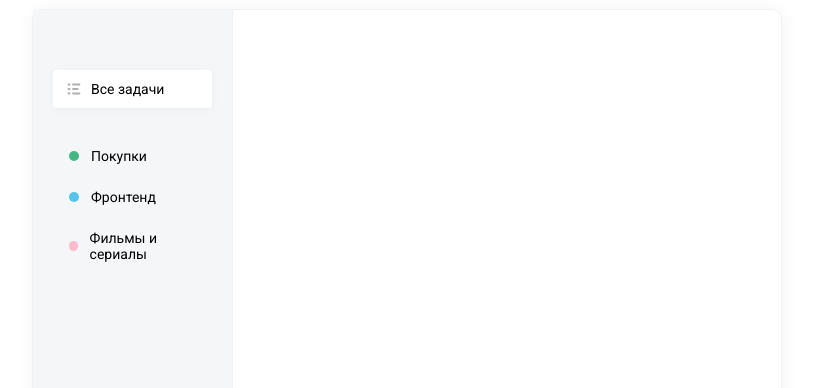
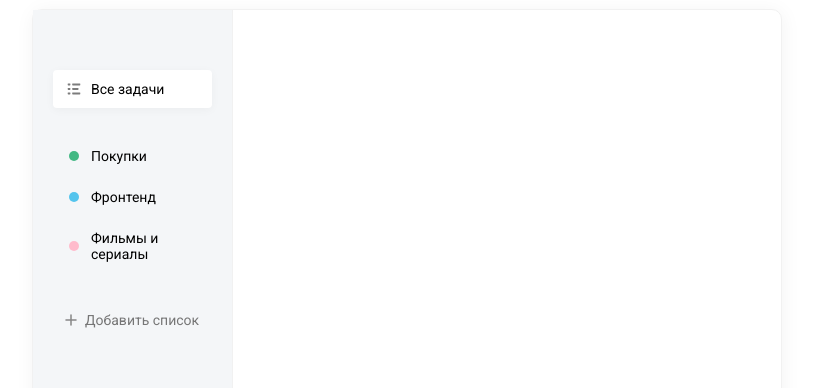
Before and after one commit to zuko-zu/react-todo, a React (Create React App) app: page / in a window 1280 px wide. Shown: the part 126-514 px from the top of the page, without its empty margins (233-1046 px from the left). Built offline with nearby package versions, Linux system fonts and the light colour scheme.

Commit message:
feat: implement AddList component with popup and Badge

```diff
--- a/src/App.js
+++ b/src/App.js
@@ -1,6 +1,12 @@
 import React from 'react'
+
+import AddList from './components/AddList/AddList'
 import List from './components/List/List'
-import listSvg from './assets/icons/list.svg'
+import DB from './assets/db.json'
+
+
+// import listSvg from './assets/icons/list.svg'
+// import addListSvg from './assets/icons/add.svg'
 
 
 function App() {
@@ -9,7 +15,15 @@ function App() {
       <div className="todo__sidebar">
         <List items={[
           {
-            icon: listSvg,
+            icon: <svg width="18"
+            height="18"
+            viewBox="0 0 18 18"
+            fill="none"
+            xmlns="http://www.w3.org/2000/svg">
+              <path
+              d="M12.96 8.10001H7.74001C7.24321 8.10001 7.20001 8.50231 7.20001 9.00001C7.20001 9.49771 7.24321 9.90001 7.74001 9.90001H12.96C13.4568 9.90001 13.5 9.49771 13.5 9.00001C13.5 8.50231 13.4568 8.10001 12.96 8.10001ZM14.76 12.6H7.74001C7.24321 12.6 7.20001 13.0023 7.20001 13.5C7.20001 13.9977 7.24321 14.4 7.74001 14.4H14.76C15.2568 14.4 15.3 13.9977 15.3 13.5C15.3 13.0023 15.2568 12.6 14.76 12.6ZM7.74001 5.40001H14.76C15.2568 5.40001 15.3 4.99771 15.3 4.50001C15.3 4.00231 15.2568 3.60001 14.76 3.60001H7.74001C7.24321 3.60001 7.20001 4.00231 7.20001 4.50001C7.20001 4.99771 7.24321 5.40001 7.74001 5.40001ZM4.86001 8.10001H3.24001C2.74321 8.10001 2.70001 8.50231 2.70001 9.00001C2.70001 9.49771 2.74321 9.90001 3.24001 9.90001H4.86001C5.35681 9.90001 5.40001 9.49771 5.40001 9.00001C5.40001 8.50231 5.35681 8.10001 4.86001 8.10001ZM4.86001 12.6H3.24001C2.74321 12.6 2.70001 13.0023 2.70001 13.5C2.70001 13.9977 2.74321 14.4 3.24001 14.4H4.86001C5.35681 14.4 5.40001 13.9977 5.40001 13.5C5.40001 13.0023 5.35681 12.6 4.86001 12.6ZM4.86001 3.60001H3.24001C2.74321 3.60001 2.70001 4.00231 2.70001 4.50001C2.70001 4.99771 2.74321 5.40001 3.24001 5.40001H4.86001C5.35681 5.40001 5.40001 4.99771 5.40001 4.50001C5.40001 4.00231 5.35681 3.60001 4.86001 3.60001Z"
+              fill="#7C7C7C"/>
+            </svg>,
             name: 'Все задачи',
             active: true
           }
@@ -30,7 +44,10 @@ function App() {
             name: 'Фильмы и сериалы',
             active: false
           }
-        ]} />
+        ]}
+        isRemovable
+        />
+        <AddList colors={DB.colors} />
       </div>
       <div className="todo__tasks">
 
--- /dev/null
+++ b/src/components/AddList/AddList.jsx
@@ -0,0 +1,75 @@
+import { useState } from 'react'
+
+import List from '../List/List'
+import Badge from '../Badge/Badge'
+
+import './AddList.scss'
+
+import closeIcon from '../../assets/icons/close.svg'
+
+const AddList = ({ colors }) => {
+    const [visiblePopup, setVisiblePopup] = useState(false)
+    const [selectedColor, selectColor] = useState(colors[0].id)
+
+
+    return (
+        <div className="add-list">
+            <List
+            onClick={() => setVisiblePopup(true)}
+            items={[
+                {
+                    className: 'list__add-button',
+                    icon:
+                    <svg
+                        width="12"
+                        height="12"
+                        viewBox="0 0 12 12"
+                        fill="none"
+                        xmlns="http://www.w3.org/2000/svg"
+                    >
+                    <path
+                        d="M6 1V11"
+                        stroke="#868686"
+                        strokeWidth="1.5"
+                        strokeLinecap="round"
+                        strokeLinejoin="round"
+                    />
+                    <path
+                        d="M1 6H11"
+                        stroke="#868686"
+                        strokeWidth="1.5"
+                        strokeLinecap="round"
+                        strokeLinejoin="round"
+                    />
+                    </svg>,
+                    name: 'Добавить список',
+                    active: false
+                }
+            ]} />
+            {visiblePopup && <div className="add-list__popup">
+                <img
+                src={closeIcon}
+                alt="Закрыть поп-ап"
+                className="add-list__popup-close-btn"
+                onClick={() => setVisiblePopup(false)} />
+                <input className="field" type="text" placeholder="Название списка" />
+
+                <div className="add-list__popup-colors">
+                    {
+                        colors.map(color => (
+                            <Badge
+                            onClick={() => selectColor(color.id)}
+                            key={color.id}
+                            color={color.name}
+                            className={selectedColor === color.id && 'badge--active'} />
+                        ))
+                    }
+                </div>
+
+                <button className="button">Добавить</button>
+            </div>}
+        </div>
+    )
+}
+
+export default AddList
--- /dev/null
+++ b/src/components/AddList/AddList.scss
@@ -0,0 +1,42 @@
+.add-list {
+    &__popup {
+        position: relative;
+        padding: 18px;
+        width: 235px;
+        height: 150px;
+        background-color: #ffffff;
+        box-shadow: 0px 6px 10px rgba(0, 0, 0, 0.05);
+        border-radius: 10px;
+
+        &-colors {
+            margin-top: 12px;
+            display: flex;
+            justify-content: space-between;
+        }
+
+        .badge {
+            position: static;
+            margin-left: 0;
+            width: 18px;
+            height: 18px;
+            cursor: pointer;
+        }
+
+        &-close-btn {
+            position: absolute;
+            right: -8px;
+            top: -8px;
+            cursor: pointer;
+        }
+    }
+
+    & .button {
+        width: 100%;
+    }
+
+    & ul {
+        list-style: none;
+        margin: 0;
+        padding: 0;
+    }
+}
--- /dev/null
+++ b/src/components/Badge/Badge.jsx
@@ -0,0 +1,6 @@
+import './Badge.scss'
+import classNames from 'classnames'
+
+const Badge = ({ color, onClick, className }) => <i onClick={onClick} className={classNames('badge', {[`badge--${color}`] : color}, className)}></i>
+
+export default Badge
--- /dev/null
+++ b/src/components/Badge/Badge.scss
@@ -0,0 +1,47 @@
+.badge {
+    display: inline-block;
+
+    width: 10px;
+    height: 10px;
+    border-radius: 30px;
+
+    &--grey {
+        background-color: #c9d1d3;
+    }
+
+    &--lime {
+        background-color: #b6e6bd;
+    }
+
+    &--purple {
+        background-color: #C355F5;
+    }
+
+    &--black {
+        background-color: #08001a;
+    }
+
+    &--red {
+        background-color: #ff6464;
+    }
+
+    &--lime {
+        background-color: #b6e6bd;
+    }
+
+    &--green {
+        background-color: #42B883;
+    }
+
+    &--blue {
+        background-color: #54C4ED;
+    }
+
+    &--pink {
+        background-color: #FFBBCC;
+    }
+
+    &--active {
+        border: 2px solid #565656;
+    }
+}
--- a/src/components/List/List.jsx
+++ b/src/components/List/List.jsx
@@ -1,23 +1,22 @@
+import classNames from 'classnames'
 import './List.scss'
+import Badge from '../Badge/Badge'
 
-const List = ({ items }) => {
+const List = ({ items, isRemovable, onClick }) => {
 
     return (
-        <ul className="list">
-            {items.map(item => (
-                <li className={`list__item ${item.active ? 'list__item--active' : ''}`}>
-                    {
-                        item.icon ?
-
-                        <i className="list__icon">
-                            <img src={item.icon} alt="Список задач" />
-                        </i> :
-
-                        <i className={`list__icon badge badge--${item.color}`}>
-                        </i>
-                    }
-                <span>{item.name}</span>
-            </li>
+        <ul onClick={onClick} className="list">
+            {items.map((item, index) => (
+                <li key={index} className={classNames(item.className, 'list__item', {'list__item--active': item.active})} >
+                    <i className="list__icon">
+                        {item.icon ? (
+                            item.icon
+                        ) : (
+                            <Badge color={item.color} />
+                        )}
+                    </i>
+                    <span>{item.name}</span>
+                </li>
             ))}
         </ul>
     )
--- a/src/components/List/List.scss
+++ b/src/components/List/List.scss
@@ -19,6 +19,12 @@
             background: #ffffff;
             box-shadow: 0px 2px 10px rgba(0, 0, 0, 0.04);
         }
+
+        .badge {
+            position: relative;
+            left: -4px;
+            margin-left: 8px;
+        }
     }
 
     &__icon {
@@ -31,24 +37,9 @@
     }
 }
 
-.badge {
-    position: relative;
-    left: -4px;
-    margin-left: 8px;
-
-    width: 10px;
-    height: 10px;
-    border-radius: 30px;
-
-    &--green {
-        background-color: #42B883;
-    }
-
-    &--blue {
-        background-color: #54C4ED;
-    }
-
-    &--pink {
-        background-color: #FFBBCC;
+.list__add-button span {
+    color: #767676;
+    &:hover {
+        color: #000000;
     }
 }
--- a/src/index.scss
+++ b/src/index.scss
@@ -34,3 +34,34 @@ body {
     background-color: #f4f6f8;
   }
 }
+
+.field {
+  background-color: #ffffff;
+  border: 1px solid #efefef;
+  border-radius: 4px;
+  padding: 8px 12px;
+  width: 100%;
+
+  &:focus {
+    border-color: #dbdbdb;
+    outline: none;
+  }
+}
+
+.button {
+  background-color: #4dd599;
+  border-radius: 4px;
+  color: #ffffff;
+  border: 0;
+  padding: 10px 20px;
+  margin-top: 15px;
+  cursor: pointer;
+
+  &:hover {
+    background-color: darken(#4dd599, 6%)
+  }
+
+  &:active {
+    background-color: darken(#4dd599, 10%)
+  }
+}
```
Also changed, not shown: src/assets/icons/add.svg (added), src/assets/icons/close.svg (added).
